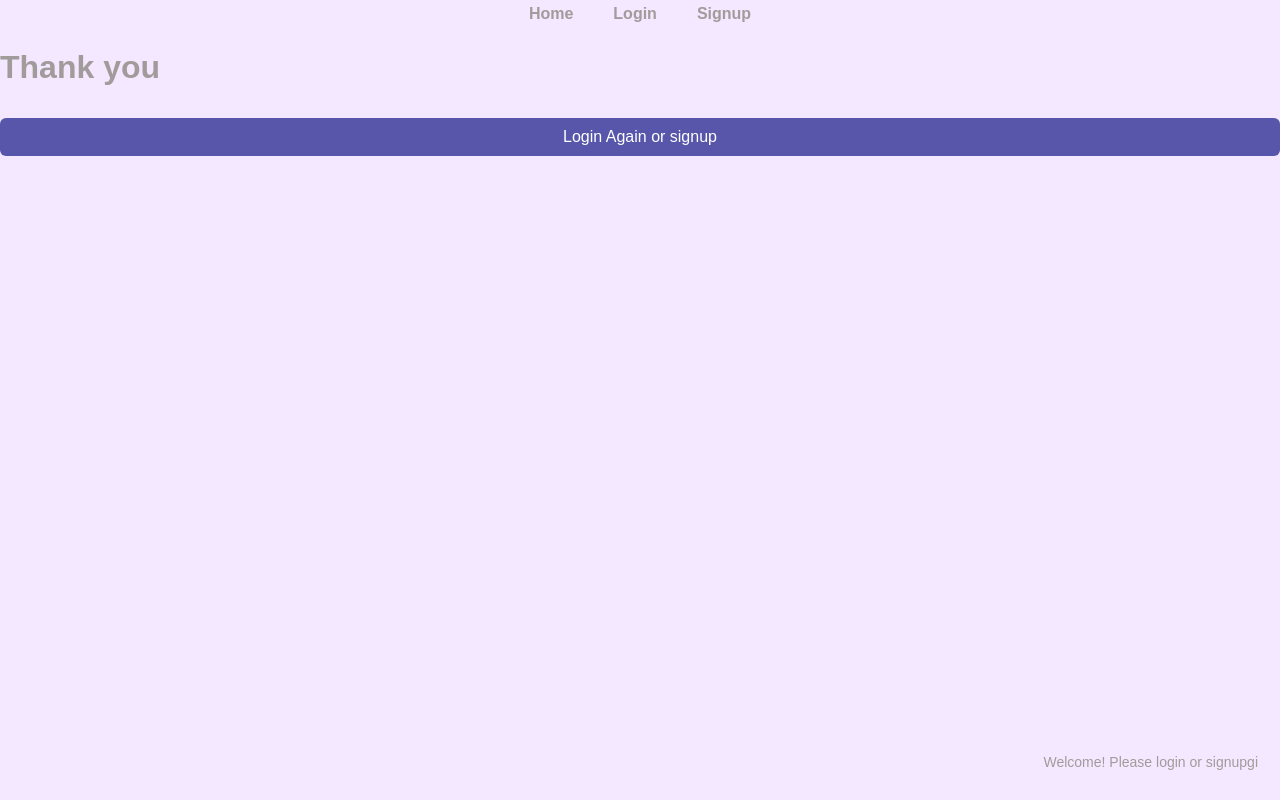
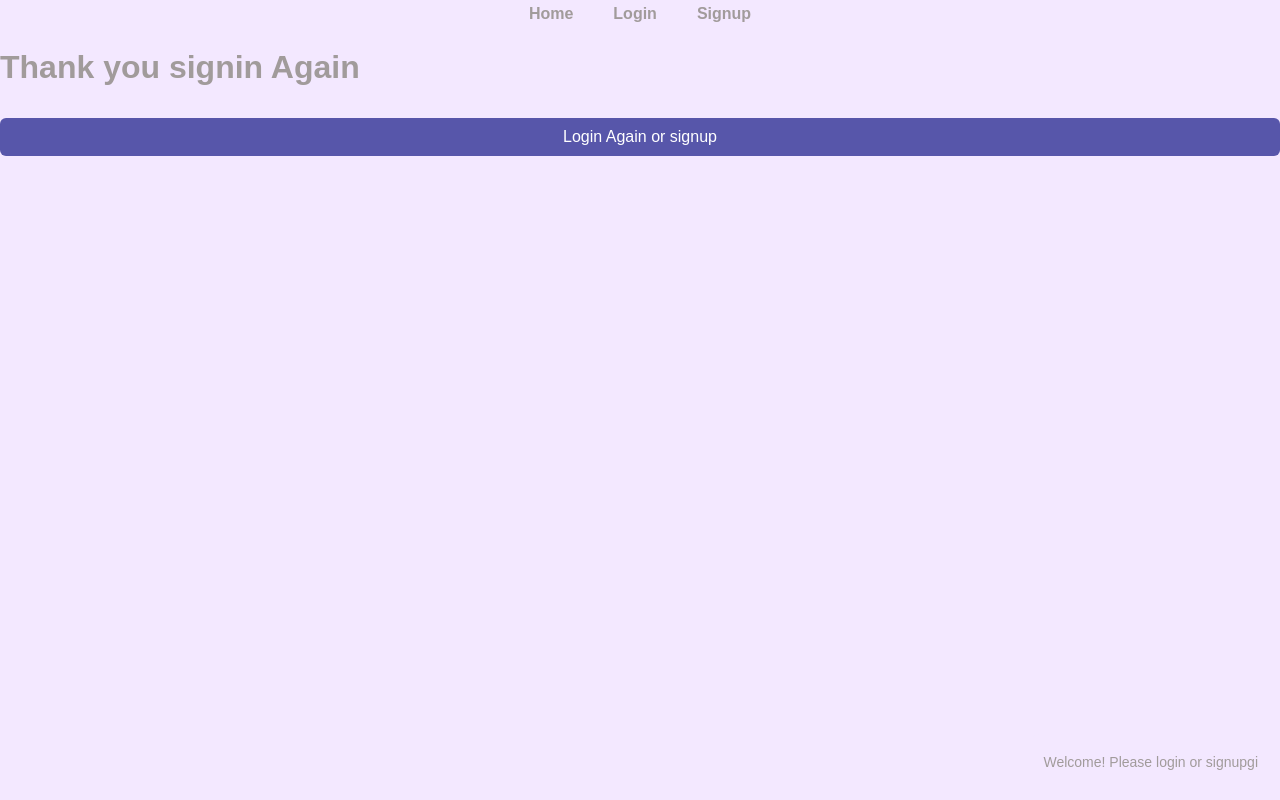
Before and after one commit to va-va-voom-coder/git-to-do-list, a React (Vite) app: page /Logout in a window 1280 px wide. Built offline with nearby package versions, Linux system fonts and the light colour scheme.

Commit message:
"Add comment in logou button"

```diff
--- a/src/Pages/Logout.jsx
+++ b/src/Pages/Logout.jsx
@@ -15,7 +15,7 @@ function Logout({ onLogout }) {
 
   return (
     <div>
-      <h1>Thank you</h1>
+      <h1>Thank you signin Again</h1>
       <button className="login" onClick={goToLogin}>
         Login Again or signup
       </button>
```
